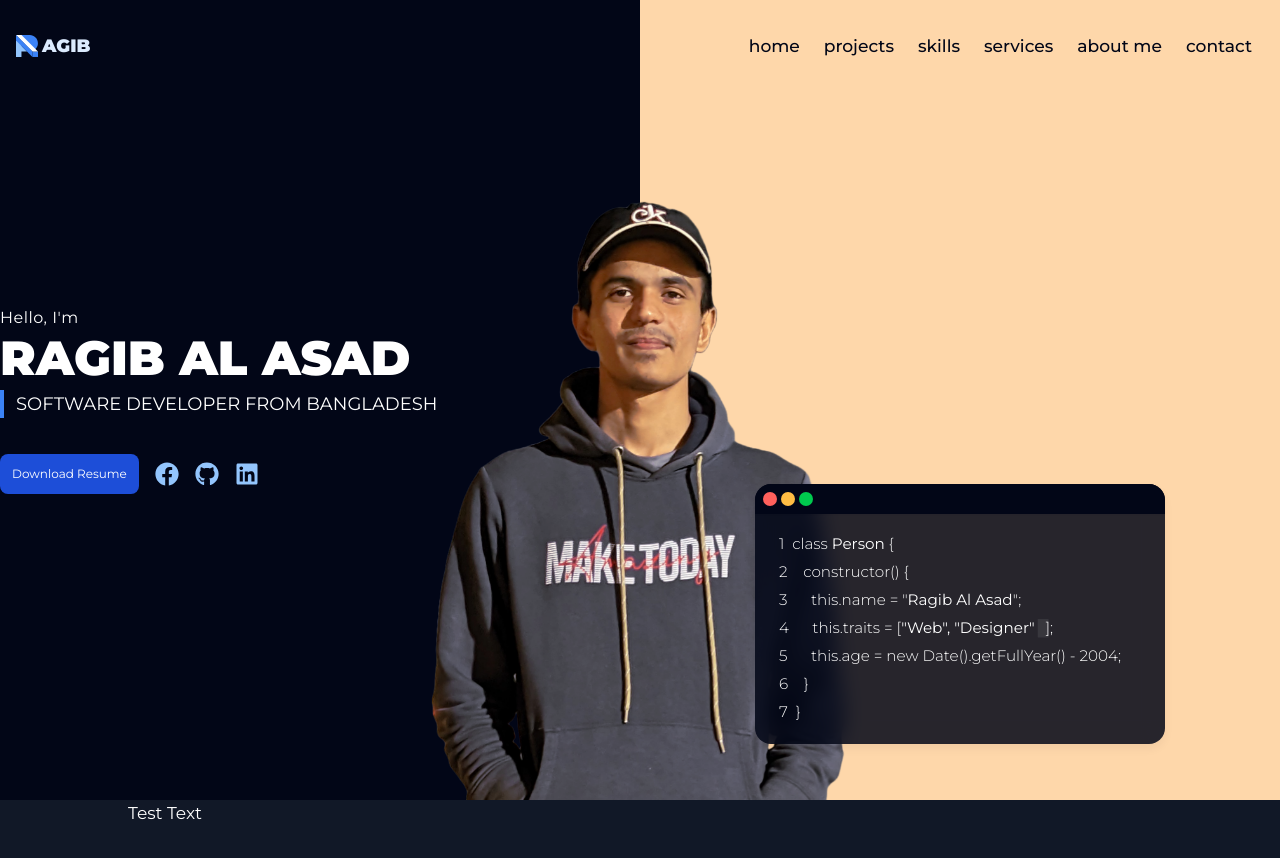
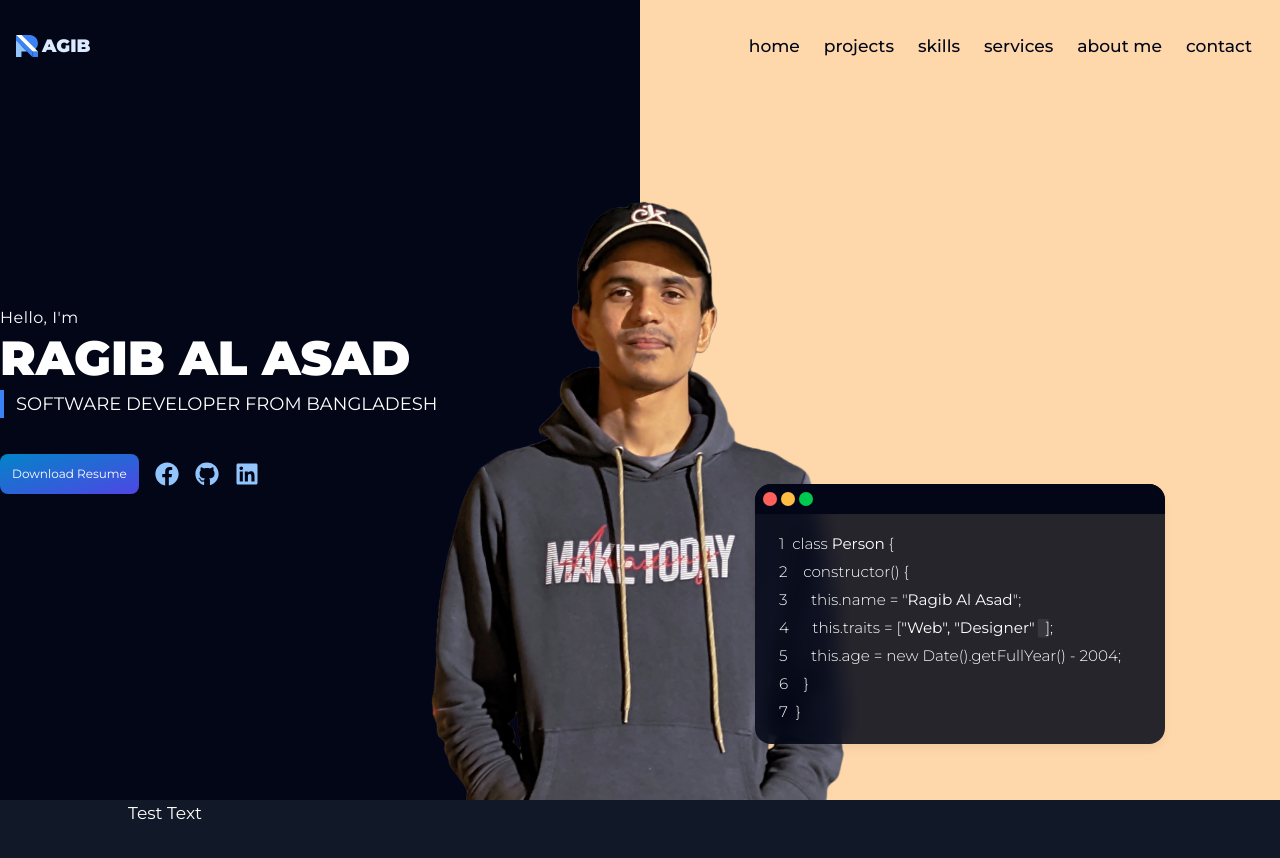
Before and after one commit to ragibalasad/ragib-portfolio, a Next.js app: page / in a window 1280 px wide. Shown: the top 858 px of the page. Built offline with nearby package versions, Linux system fonts and the light colour scheme.

Commit message:
added bg-gradient in download btn

```diff
--- a/components/Header/Header.jsx
+++ b/components/Header/Header.jsx
@@ -60,9 +60,10 @@ const Header = () => {
             <div className="w-max flex gap-4">
               <a
                 href=""
-                className="bg-blue-700 hover:bg-blue-500 transition-colors text-white p-3 rounded-lg text-xs"
+                className="group relative inline-block text-white p-3 rounded-lg text-xs bg-gradient-to-br from-sky-600 to-indigo-600"
               >
-                Download Resume
+                <span className="absolute inset-0 bg-gradient-to-bl from-sky-500 to-indigo-500 opacity-0 transition-opacity duration-300 group-hover:opacity-100 rounded-lg"></span>
+                <span className="relative">Download Resume</span>
               </a>
 
               <div className="social-links flex gap-4 text-2xl my-auto text-blue-300">
--- a/src/app/app.css
+++ b/src/app/app.css
@@ -73,9 +73,8 @@ textarea {
   transition: all 250ms;
 }
 
-.navbar.scrolled .logo span,
 .navbar.scrolled .nav-link a {
-  color: white;
+  @apply text-blue-50 hover:text-sky-300;
 }
 
 .navHolder {
@@ -107,8 +106,7 @@ textarea {
 }
 
 .nav-link a:hover {
-  color: #414141;
-  transition: all 0.15s ease-in-out;
+  @apply hover:text-blue-600 transition-colors;
 }
 
 .nav-link a::after {
```
